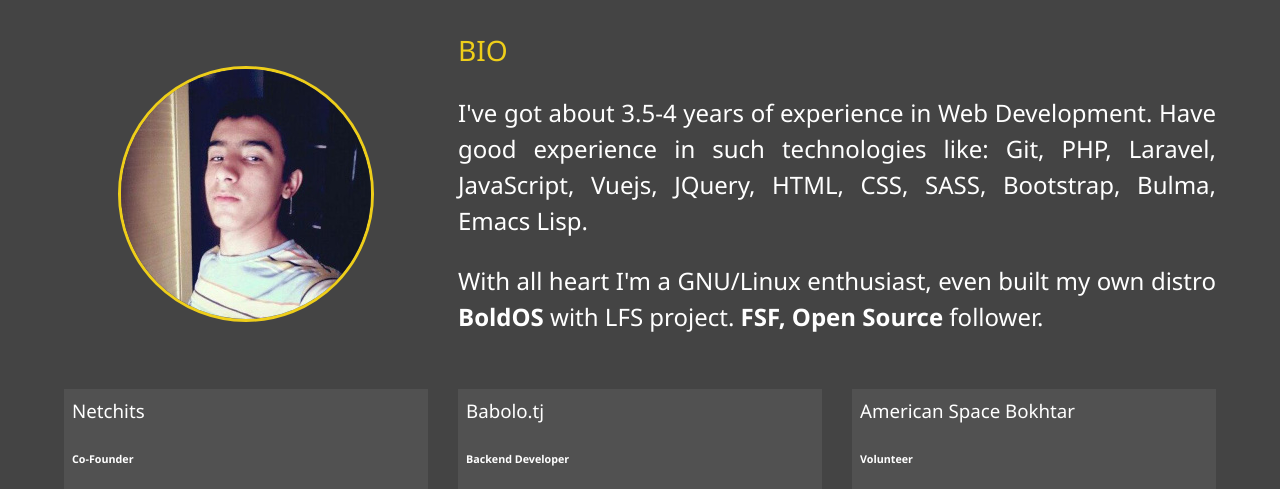
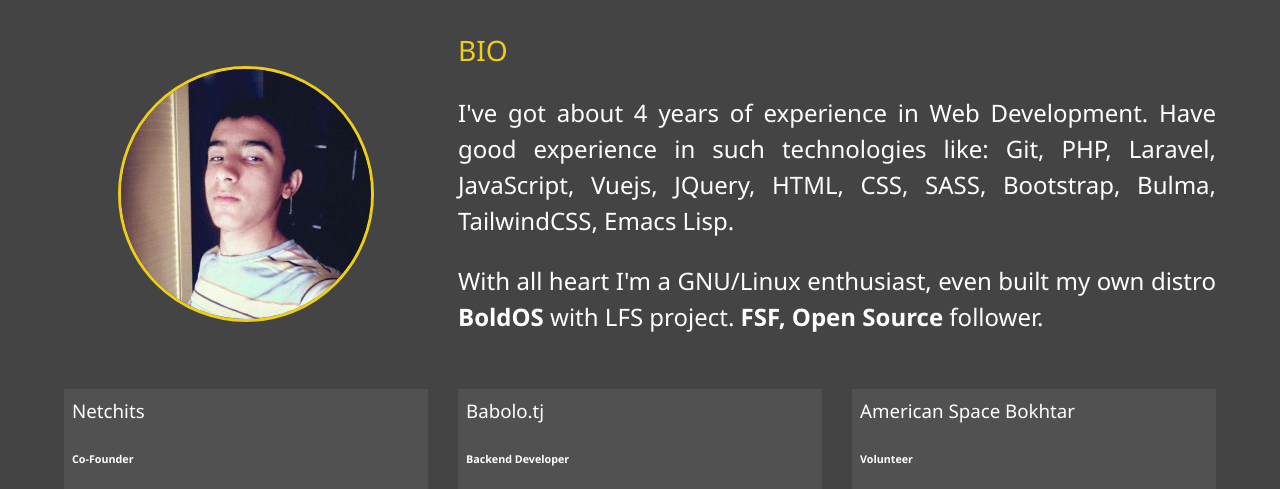
Before and after one commit to mrcat323/mrcat323.github.io, a plain HTML site: page about.html in a window 1280 px wide. Shown: the part 253-742 px from the top of the page. Drawn offline with Linux system fonts and the light colour scheme.

Commit message:
Skillset changed in about page:
- Years of experienced changed to 4 instead of 3.5-4
- New skill added: TailwindCSS

```diff
--- a/about.html
+++ b/about.html
@@ -62,8 +62,8 @@
 
       <div class="bio">
         <h3 class="text-secondary">BIO</h3>
-        <p>I've got about 3.5-4 years of experience in Web Development. Have good experience in such technologies like:
-	  Git, PHP, Laravel, JavaScript, Vuejs, JQuery, HTML, CSS, SASS, Bootstrap, Bulma, Emacs Lisp.</p>
+        <p>I've got about 4 years of experience in Web Development. Have good experience in such technologies like:
+	  Git, PHP, Laravel, JavaScript, Vuejs, JQuery, HTML, CSS, SASS, Bootstrap, Bulma, TailwindCSS, Emacs Lisp.</p>
 	<p>With all heart I'm a GNU/Linux enthusiast, even built my own distro <b>BoldOS</b> with LFS project. <b>FSF, Open Source</b> follower.</p>
       </div>
 
```
